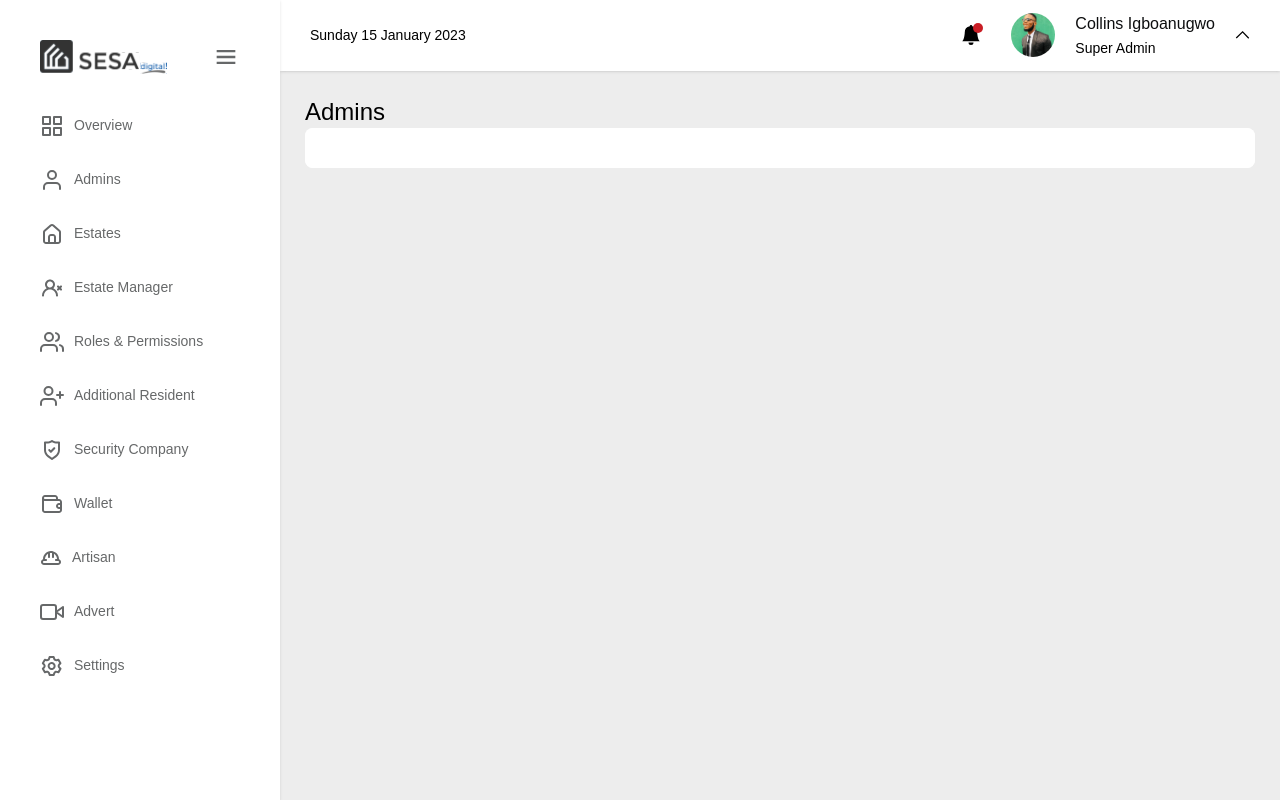
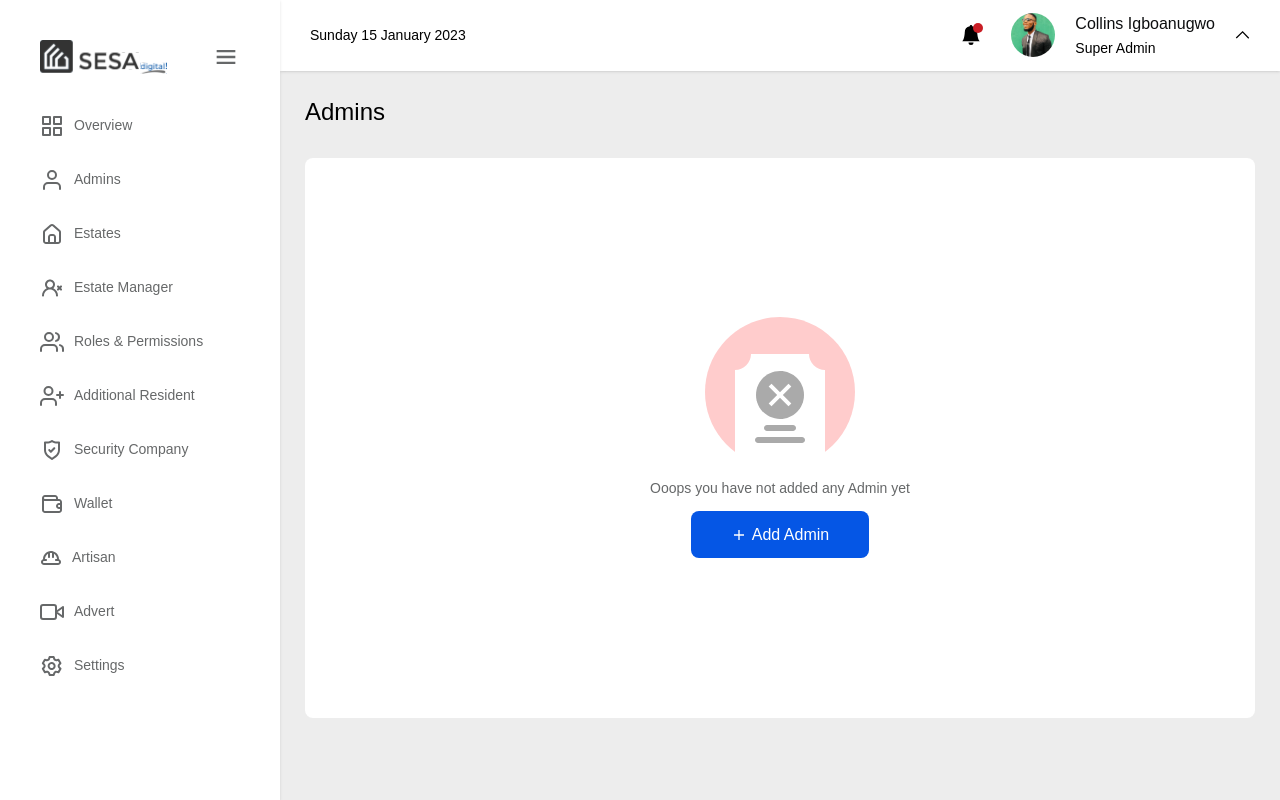
Before and after one commit to Niscolinx/sesa, a React (Vite) app: page /dashboard/admins in a window 1280 px wide. Built offline with nearby package versions, Linux system fonts and the light colour scheme; a web font is replaced by a local one.

Commit message:
working on admin

```diff
--- /dev/null
+++ b/src/components/admins/AddAdmin.tsx
@@ -0,0 +1,9 @@
+import React from 'react'
+
+const AddAdmin = () => {
+  return (
+    <div>AddAdmin</div>
+  )
+}
+
+export default AddAdmin
--- /dev/null
+++ b/src/components/admins/RenderedAdmins.tsx
@@ -0,0 +1,9 @@
+import React from 'react'
+
+const RenderedAdmins = () => {
+  return (
+    <div>RenderedAdmins</div>
+  )
+}
+
+export default RenderedAdmins
--- a/src/pages/dashboard/Admins.tsx
+++ b/src/pages/dashboard/Admins.tsx
@@ -1,11 +1,47 @@
-import Header from '../../components/dashboard/Header'
+import { useState } from 'react'
+import { IoMdAdd } from 'react-icons/io'
+import AddAdmin from '../../components/admins/AddAdmin'
+import RenderedAdmins from '../../components/admins/RenderedAdmins'
 
 function Admins() {
+    const [adminsLoaded, setAdminsLoaded] = useState(false)
+    const [addAdmin, setAdmin] = useState(false)
+
+    const switchRoute = (path: 'renderedAdmins' | 'addAdmin') => {
+        switch (path) {
+            case 'renderedAdmins':
+                return <RenderedAdmins />
+
+            case 'addAdmin':
+                return <AddAdmin />
+
+            default:
+                return <RenderedAdmins />
+        }
+    }
+
     return (
         <div className='admins'>
             <h1 className='heading2'>Admins</h1>
             <div className='admins__container'>
-                <section className='overview__left'></section>
+                {adminsLoaded ? (
+                    <section>
+                        {switchRoute('renderedAdmins')}
+                    </section>
+                ) : (
+                    <section className='admins__wrapper'>
+                        <img src='/icons/admins/errorSvg.svg' alt='' />
+                        <p className='text'>
+                            Ooops you have not added any Admin yet
+                        </p>
+                        <button className='btn admins__btn'>
+                            <span>
+                                <IoMdAdd />
+                            </span>{' '}
+                            Add Admin
+                        </button>
+                    </section>
+                )}
             </div>
         </div>
     )
--- a/src/sass/abstracts/variables.scss
+++ b/src/sass/abstracts/variables.scss
@@ -13,6 +13,7 @@ $color-grey: #ededed;
 $color-grey-1: #D9D9D9;
 
 $color-blue: #0660FE;
+$color-blue-1: #0556E5;
 
 $border-radius: 8px;
 $border-radius-lg: 20px;
--- a/src/sass/components/dashboard/admins.scss
+++ b/src/sass/components/dashboard/admins.scss
@@ -3,5 +3,28 @@
     &__container{
         background-color: $color-white;
         border-radius: $border-radius;
+        height: 70vh;
+        margin-top: 3rem;
+
+    }
+
+    &__wrapper{
+        display: grid;
+        place-content: center;
+        width: 100%;
+        height: 100%;
+        justify-items: center;
+        gap: 1rem;
+    }
+
+    &__btn{
+        background-color: $color-blue-1;
+        color: white;
+        display: flex;
+        gap: .5rem;
+        align-items: center;
+        border-radius: $border-radius;
+        justify-self: center;
+        padding: 1rem 4rem;
     }
 }
```
Also changed, not shown: public/icons/admins/errorSvg.svg (added).
